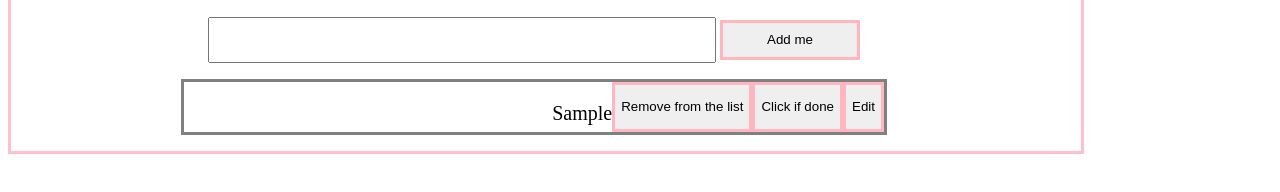
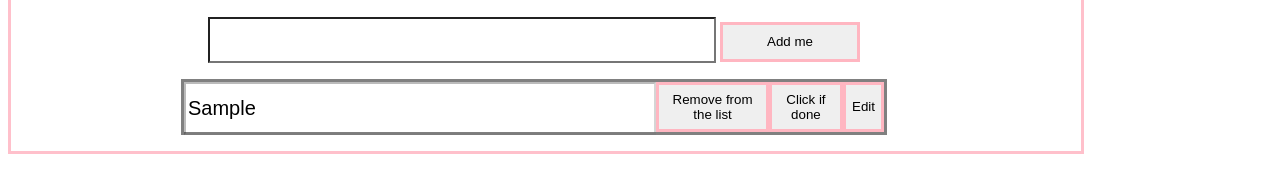
Before and after one commit to malgonowak/ToDoList, a plain HTML site: page index.html in a window 1280 px wide. Both pictures are taken after typing "Sample" into the empty fields and a click on the button "Add me". Shown: the part 190-382 px from the top of the page. Drawn offline with Linux system fonts and the light colour scheme.

Commit message:
css added

```diff
--- a/app.js
+++ b/app.js
@@ -1,34 +1,22 @@
-// Zmiana nazw, na bardziej jednoznaczne i czytelniejsze:
-// - enterThings -> inputAddTask lub taskInput
-// - addButton -> addTaskButton lub submitTaskButton
-// - todolist - nigdzie tego nie uzywasz
-// - liBuilder -> todoList lub tasksContainer lub tasksList
-// - newinput - nie ma sensu, czytelny dostatecznie jest zapis taskInput.value
-
-const enterThings = document.querySelector(".enter_things");
+const taskInput = document.querySelector(".input_task");
 const addButton = document.querySelector(".add_me_button");
-const todolist = document.querySelector(".todolist");
-const liBuilder = document.querySelector("ul");
-const newinput = enterThings.value;
+document.querySelector(".todolist");
+const tasksContainer = document.querySelector("ul");
 
 
-// Propozycja zmiany funkcji z saveThings na addTask lub saveTask
-// Wszystko upchnelas do jednej funkcji, a ta funkcja powinna TYLKO zapisywac/dodawać zadanie jak nazwa wskazuje
-addButton.addEventListener("click", saveThings);
-function saveThings() {
-    // Powtarzasz niepotrzebnie newinput, w ogole jest on tak czy siak do wyrzucenia, napisalem wyzej
-    const newinput = enterThings.value;
-    // Poniżej nie editInput, tylko np. task
-    const editInput = document.createElement("li");
-    const pElem = document.createElement('p');
-    pElem.innerText = newinput;
-    const editedInput = pElem.innerText; // To nie ma sensu, przeklejasz wartość z inputa do kolejnych zmiennych
+addButton.addEventListener("click", saveTasks);
+function saveTasks() {
 
-    // Dlaczego tutaj tworzysz zmienne, skoro wstawiasz rzeczy do drzewa DOM?
-    const newInput = liBuilder.appendChild(editInput);
-    const new_pElem = editInput.appendChild(pElem);
+    const task = document.createElement("li");
+    const taskAdded = document.createElement('input');
 
-    enterThings.value = '';
+    taskAdded.value = taskInput.value;
+    tasksContainer.appendChild(task);
+    task.appendChild(taskAdded);
+    taskAdded.disabled = true;
+
+
+    taskInput.value = '';
 
     const removeButton = document.createElement("button");
     const doneButton = document.createElement("button");
@@ -38,38 +26,34 @@ function saveThings() {
     doneButton.innerText = "Click if done";
     editButton.innerText = "Edit";
 
-    newInput.appendChild(removeButton);
-    newInput.appendChild(doneButton);
-    newInput.appendChild(editButton);
+    task.appendChild(removeButton);
+    task.appendChild(doneButton);
+    task.appendChild(editButton);
 
 
     removeButton.addEventListener('click', function (event) {
         this.parentElement.remove();
     });
 
-
     doneButton.addEventListener('click', function (event) {
-        pElem.classList.toggle('finished');
+        taskAdded.classList.toggle('finished');
     });
 
+
     editButton.addEventListener('click', function (event) {
-        const inputContainer = document.createElement('div');
-        // todo.prepend(inputContainer);
+        taskAdded.disabled = !taskAdded.disabled;
+    });
 
 
-        editInput.addEventListener('keydown', (e) => {
-            if (e.key === 'Enter') {
+    taskAdded.type = "text";
 
-                console.log('fff');
-                inputContainer.innerText;
-                inputContainer.innerHTML = '';
+    document.addEventListener('keydown', (e) => {
+        if (e.key === 'Enter') {
+            taskAdded.disabled = true;
 
-            }
-        });
+        }
     });
 
 
 
-    // function handleSubmit(event) {
-    //     event.preventDefault(); // nie przeładowuj strony
 }
--- a/index.html
+++ b/index.html
@@ -23,7 +23,7 @@
                         <hr>
                         <h2>Organise yourself !</h2>
                     </div>
-                    <input class="enter_things" type="text" name="enter_things">
+                    <input class="input_task" type="text" name="input_task">
                     <button class="add_me_button">Add me</button>
                 </div>
 
--- a/style.css
+++ b/style.css
@@ -25,6 +25,7 @@ li {
     flex-direction: row;
     justify-content: flex-end;
     text-align: center;
+    background-color: transparent;
 }
 
 
@@ -35,9 +36,11 @@ button {
 
 }
 
-.enter_things {
+.input_task {
     height: 40px;
     width: 500px;
+    background-color: transparent;
+
 }
 
 .add_me_button {
@@ -49,7 +52,12 @@ button {
     text-decoration: line-through;
 }
 
-p {
+input {
     color: black;
+    background-color: white;
     font-size: 20px;
+    height: 47px;
+    width: 600px;
+    background-color: transparent;
+
 }
```
